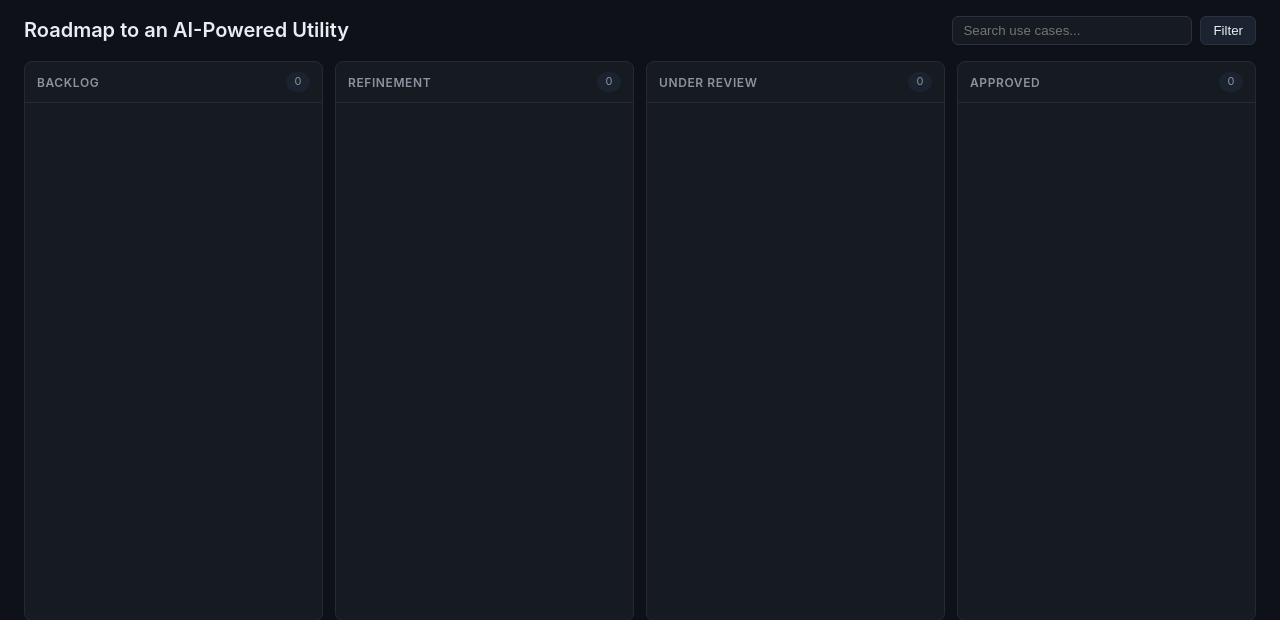
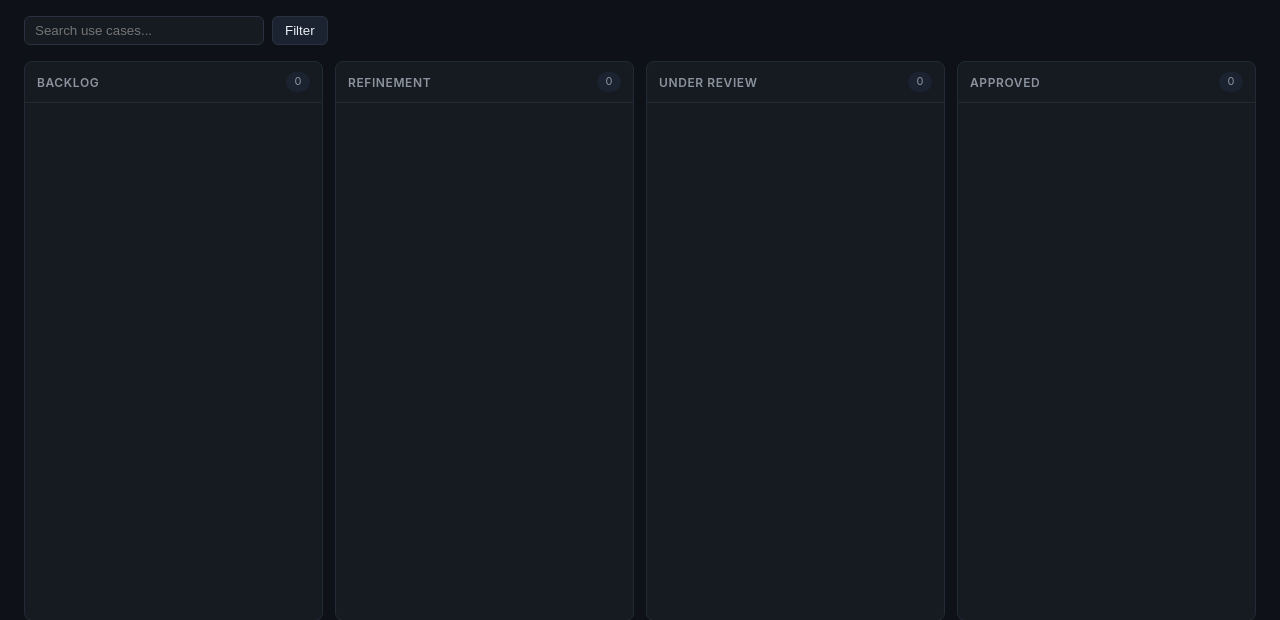
Before and after one commit to alex-c-little/aicoe-intake-app, a Flask app: page /board in a window 1280 px wide. Shown: the part 57-677 px from the top of the page. Run offline with Flask 3, Linux system fonts and the light colour scheme; data that the repository does not hold is empty; some libraries are stand-ins or nearby versions.

Commit message:
Remove "Roadmap to an AI-Powered Utility" heading from board
Co-authored-by: Isaac

```diff
--- a/templates/board.html
+++ b/templates/board.html
@@ -5,7 +5,6 @@
 <section class="board-page {% if selected %}board-page--with-detail{% endif %}">
 
   <div class="board-toolbar">
-    <h1>Roadmap to an AI-Powered Utility</h1>
     <form class="board-filter" method="get" action="{{ url_for('board') }}">
       <input
         type="search" name="q" value="{{ q }}"
```
